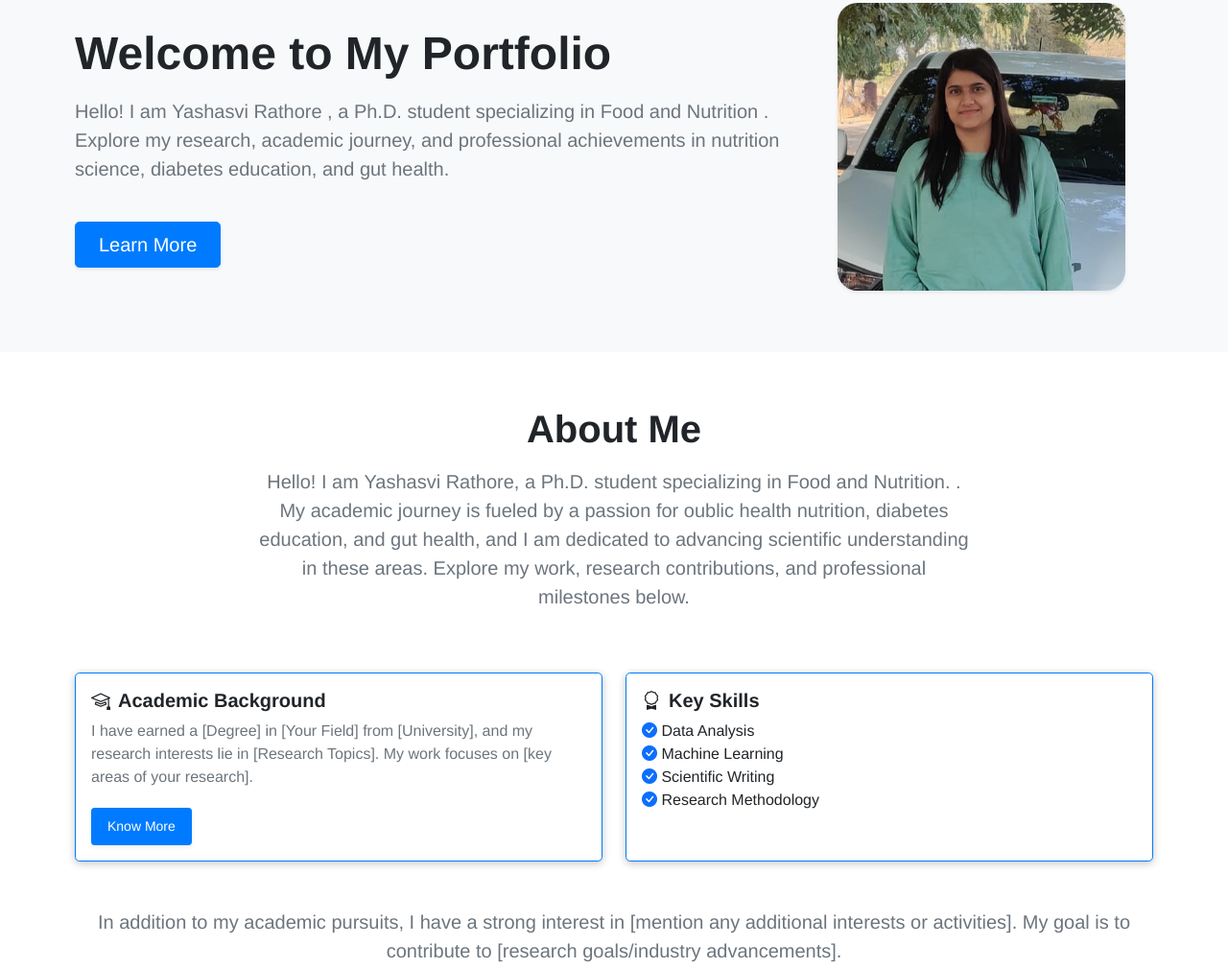
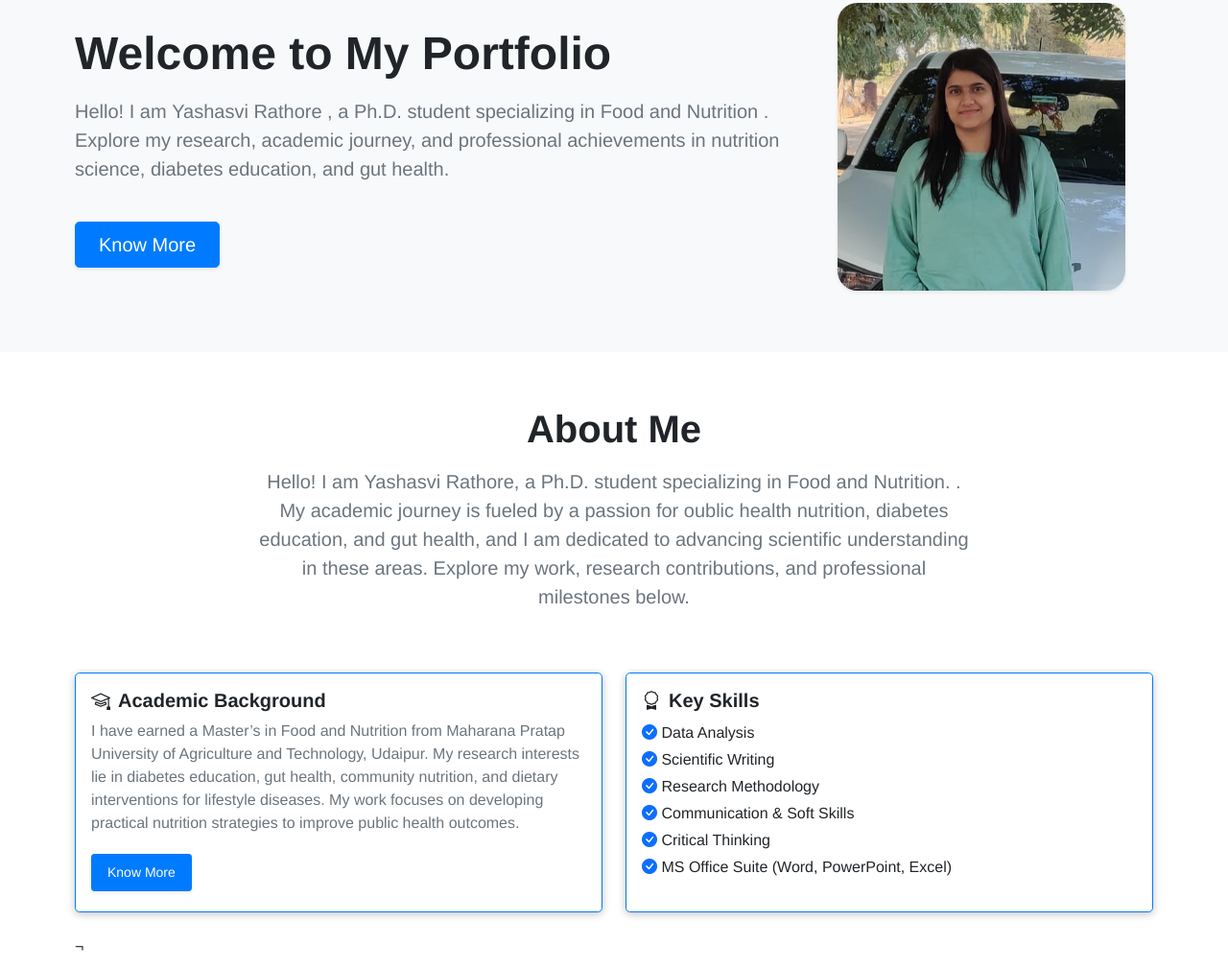
Before and after one commit to Self-Lakshh/PHD-Portfolio.github.io, a plain HTML site: page index.html in a window 1280 px wide. Shown: the part 109-1118 px from the top of the page at 96% size. Drawn offline with nearby package versions, Linux system fonts and the light colour scheme.

Commit message:
Fixed Academic and Skills

```diff
--- a/index.html
+++ b/index.html
@@ -107,7 +107,7 @@
                         Hello! I am <strong> Yashasvi Rathore </strong>, a Ph.D. student specializing in <strong>Food and Nutrition
                         </strong>. Explore my research, academic journey, and professional achievements in nutrition science, diabetes education, and gut health.
                     </p>
-                    <a href="#about" class="btn btn-primary btn-lg mt-4 px-4 shadow-sm" data-aos="fade-up">Learn
+                    <a href="#about" class="btn btn-primary btn-lg mt-4 px-4 shadow-sm" data-aos="fade-up">Know
                         More</a>
                 </div>
                 <!-- Right Side: Image -->
@@ -142,8 +142,8 @@
                         <div class="card-body">
                             <h5 class="card-title"><i class="bi bi-mortarboard pe-2"></i>Academic Background</h5>
                             <p class="card-text text-muted">
-                                I have earned a [Degree] in [Your Field] from [University], and my research interests
-                                lie in [Research Topics]. My work focuses on [key areas of your research].
+                                I have earned a Master’s in Food and Nutrition from Maharana Pratap University of Agriculture and Technology, Udaipur. My research interests
+                                lie in diabetes education, gut health, community nutrition, and dietary interventions for lifestyle diseases. My work focuses on developing practical nutrition strategies to improve public health outcomes.
                             </p>
                             <a href="#about" class="btn btn-primary btn-sm mt-1 px-3 py-2 shadow-sm">Know More</a>
                         </div>
@@ -155,18 +155,20 @@
                     <div class="card primary-border shadow-cust rounded-3 h-100">
                         <div class="card-body">
                             <h5 class="card-title"><i class="bi bi-award pe-2"></i>Key Skills</h5>
-                            <ul class="list-unstyled">
+                            <ul class="list-unstyled" style="line-height: 1.75rem">
                                 <li><i class="bi bi-check-circle-fill text-primary"></i> Data Analysis</li>
-                                <li><i class="bi bi-check-circle-fill text-primary"></i> Machine Learning</li>
                                 <li><i class="bi bi-check-circle-fill text-primary"></i> Scientific Writing</li>
                                 <li><i class="bi bi-check-circle-fill text-primary"></i> Research Methodology</li>
+                                <li><i class="bi bi-check-circle-fill text-primary"></i> Communication & Soft Skills</li>
+                                <li><i class="bi bi-check-circle-fill text-primary"></i> Critical Thinking</li>
+                                <li><i class="bi bi-check-circle-fill text-primary"></i> MS Office Suite (Word, PowerPoint, Excel)</li>
                             </ul>
                         </div>
                     </div>
                 </div>
             </div>
 
-            <!-- More Info Section -->
+            <!-- More Info Section -->¬
             <div class="row mt-4">
                 <div class="col-12 text-center">
                     <p class="lead text-muted" data-aos="fade-up">
```
